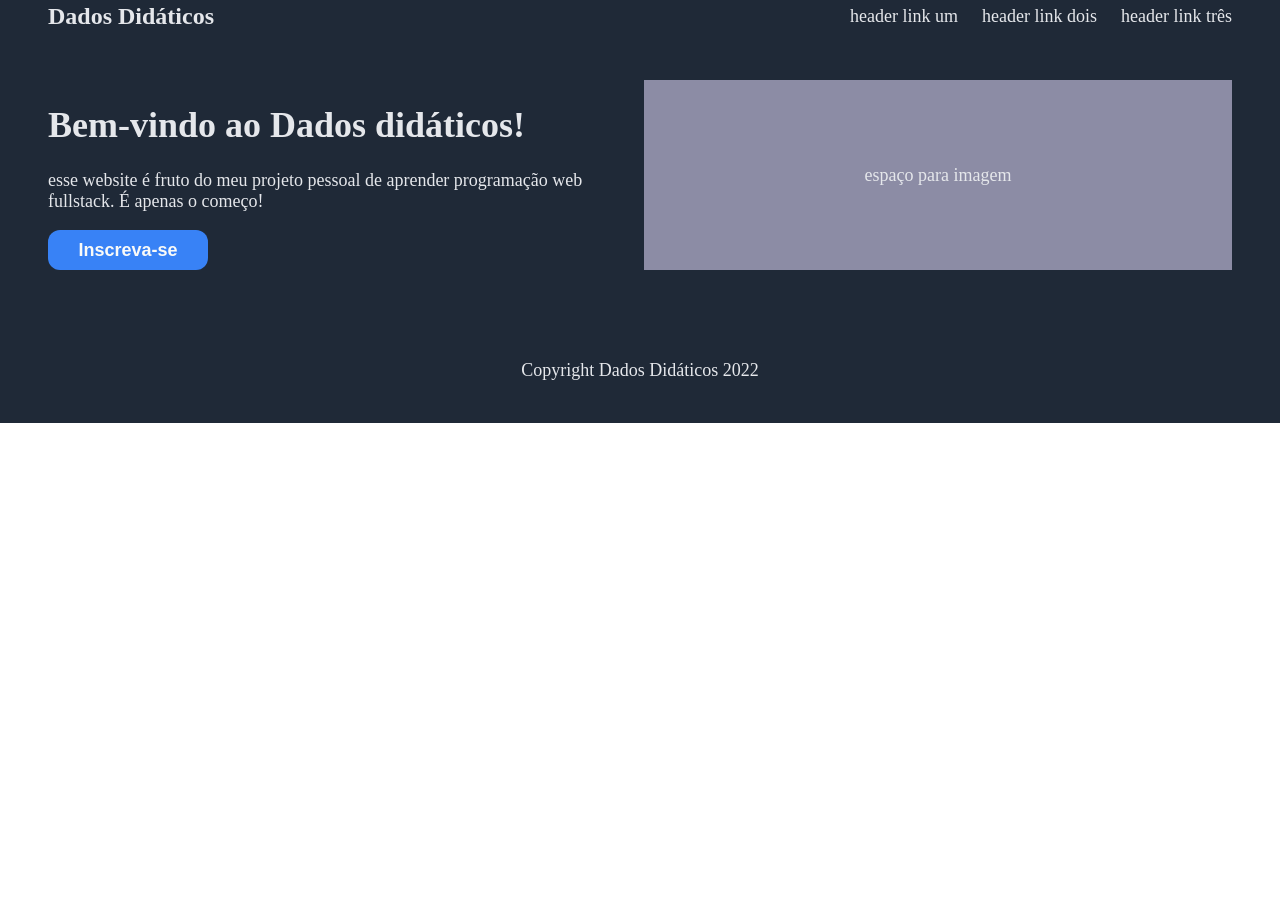
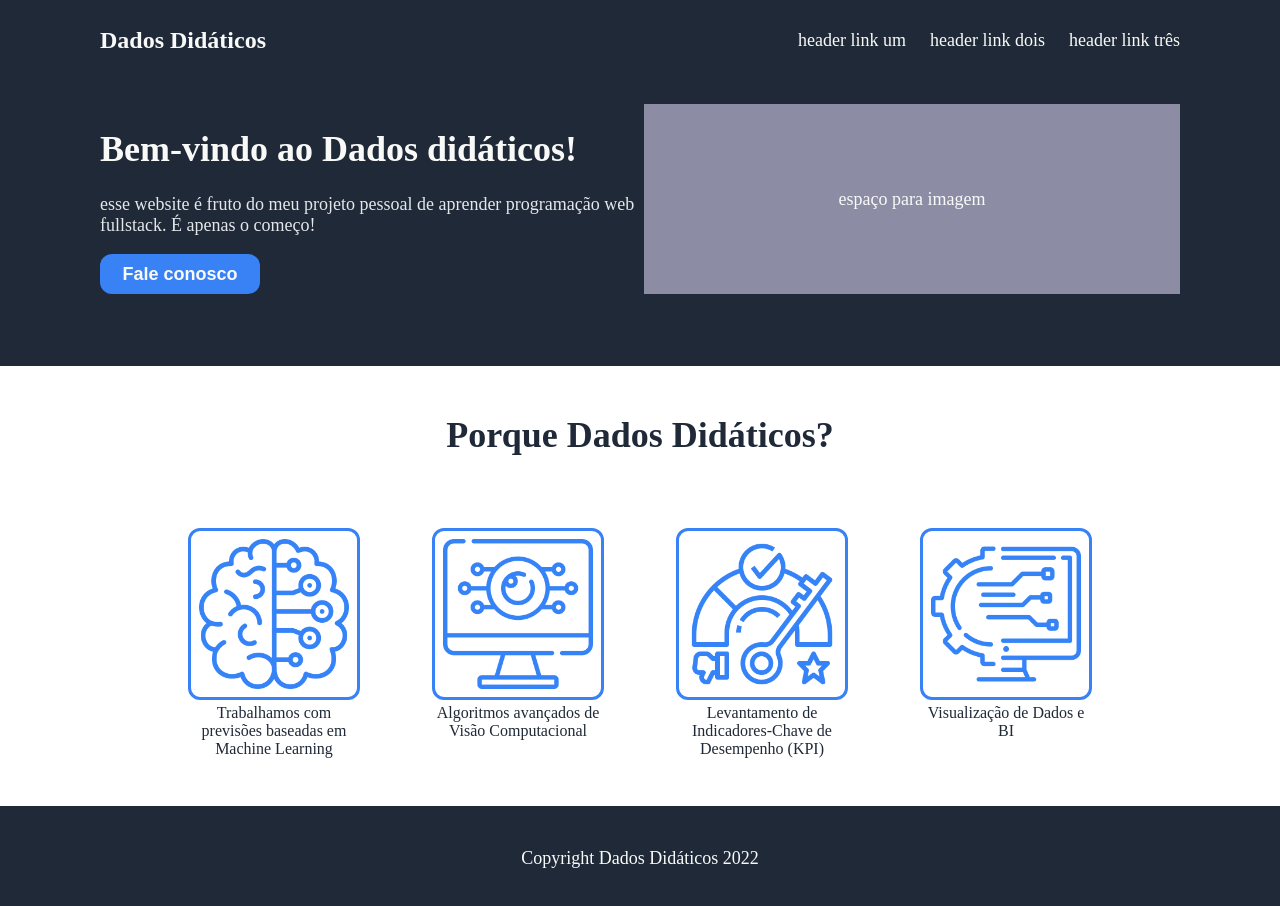
Before and after one commit to dadosdidaticos/odin-landing-page, a plain HTML site: page index.html in a window 1280 px wide. Before the commit the page ends 800 px from the top, so only its background shows below. Drawn offline with Linux system fonts and the light colour scheme.

Commit message:
Adição de container 1 e mudanças pequenas no Hero

```diff
--- a/index.html
+++ b/index.html
@@ -25,7 +25,7 @@
                         esse website é fruto do meu projeto pessoal de aprender
                         programação web fullstack. É apenas o começo!
                     </p>
-                    <button><a href="">Inscreva-se</a></button>
+                    <button><a href="">Fale conosco</a></button>
                 </div>
                 <div class="hero-img" style="background-color: rgb(140, 140, 165)">
                     <p>espaço para imagem</p>
@@ -33,8 +33,26 @@
             </div>
 
         </div>
+        <div class="title">Porque Dados Didáticos?</div>
 
-
+        <div class="mid-container">
+            <div class="info">
+                <img src="./Images/machine-learning.png" alt="Machine Learning">
+                <div class="text">Trabalhamos com previsões baseadas em Machine Learning</div>
+            </div>
+            <div class="info">
+                <img src="./Images/monitoring.png" alt="bla bla1">
+                <div class="text">Algoritmos avançados de Visão Computacional</div>
+            </div>
+            <div class="info">
+                <img src="./Images/key-performance-indicator.png" alt="bla bla1">
+                <div class="text">Levantamento de Indicadores-Chave de Desempenho (KPI)</div>
+            </div>
+            <div class="info">
+                <img src="./Images/configuration.png" alt="bla bla1">
+                <div class="text">Visualização de Dados e BI</div>
+            </div>
+        </div>
 
         <div class="footer">
             <p>Copyright Dados Didáticos 2022</p>
--- a/style.css
+++ b/style.css
@@ -5,12 +5,11 @@ body{
 .hero, .footer{
     background-color: #1F2937;
     color: #F9FAF8;
-    padding-left: 48px;
-    padding-right: 48px;
-    padding-top: 0px;
+    padding-left: 100px;
+    padding-right: 100px;
+    padding-top: 24px;
     padding-bottom: 24px;
     font-size: 18px;
-    color: #E5E7EB;
 }
 
 
@@ -57,17 +56,19 @@ ul {
 .hero-content > h1 {
     font-size: 48px;
     font-weight:900;
+    display: inline-block;
+    margin: 16px;
 }
 
 .hero-content-left{
     flex: 1;
     max-width: 600px;
+
 }
 
 
 .hero-content-left > button{
     background-color: #3882F6;
-    color: #F9FAF8;
     font-weight: 800;
     font-size: 18px;
     width: 160px;
@@ -77,13 +78,55 @@ ul {
     border-radius: 12px;
 }
 
+.hero-content-left > p {
+    color: #E5E7EB;
+}
+
 a {
     text-decoration: none;
     color: #F9FAF8;
 }
 
+.title {
+    padding: 48px;
+    font-size: 36px;
+    color: #1F2937;
+    font-weight: 800;
+    text-align: center;
+}
 
+.mid-container {
+    display: flex;
+    justify-content: center;
+    gap: 72px;
+    text-align: center;
+    margin-left: 100px;
+    margin-right: 100px;
+    margin-top: 24px;
+    margin-bottom: 48px;
+}
 
+.info > img{
+    flex: 1 1 auto;
+    border: 3px solid #3882F6;
+    padding: 8px;
+    border-radius: 12px;
+    width: 150px;
+    height: 150px;
+}
+
+.info {
+    flex: 1 0 auto;
+    width: 150px;
+    height: auto;
+    max-width: 172px;
+}
+
+div.text {
+    display: flex;
+    color: #1F2937;
+    justify-content: center;
+}
 
 .footer{
     display: flex;
```
Also changed, not shown: Images/configuration.png (added), Images/deep-learning.png (added), Images/key-performance-indicator.png (added), Images/machine-learning.png (added), Images/monitoring.png (added), 1 other file.
